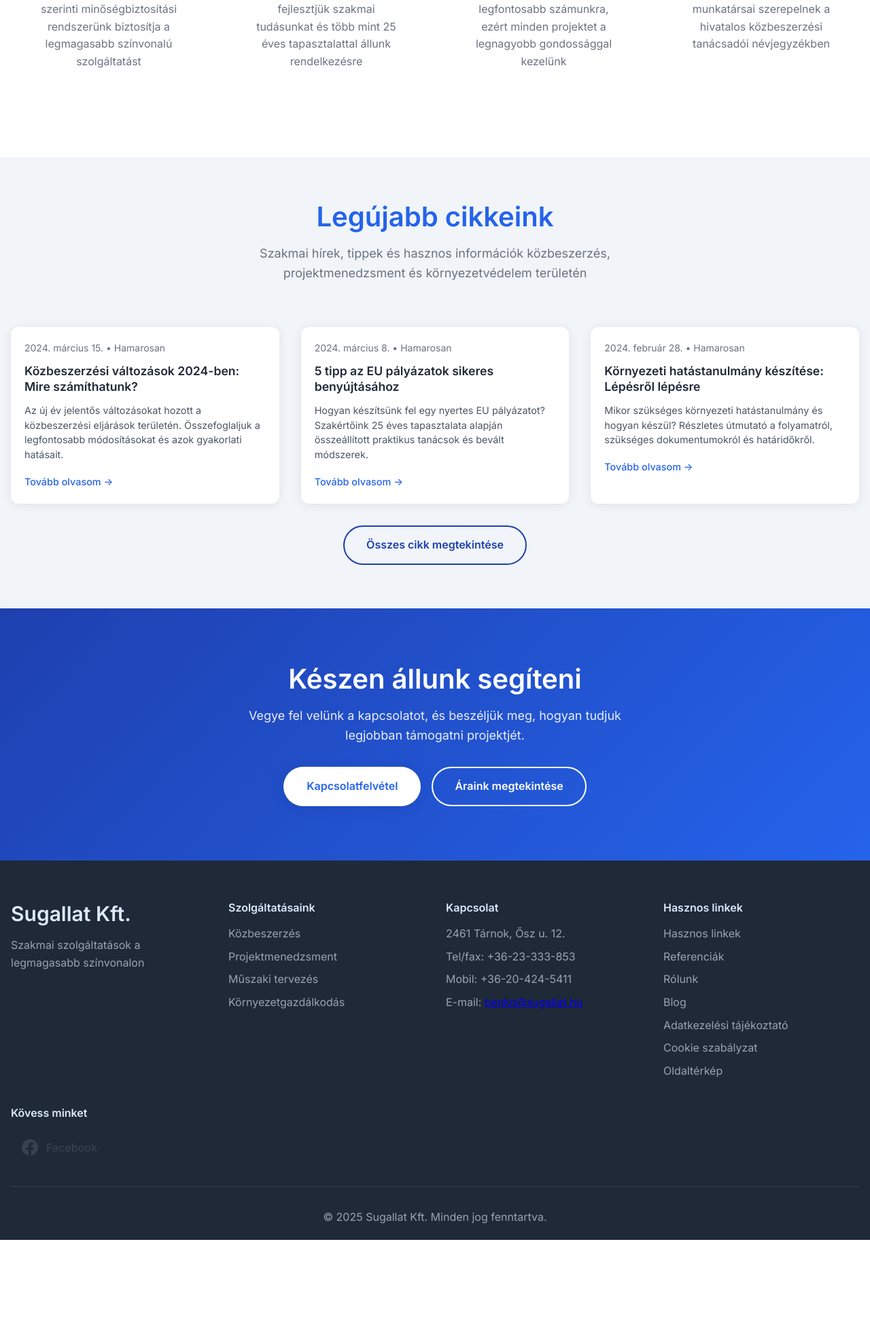
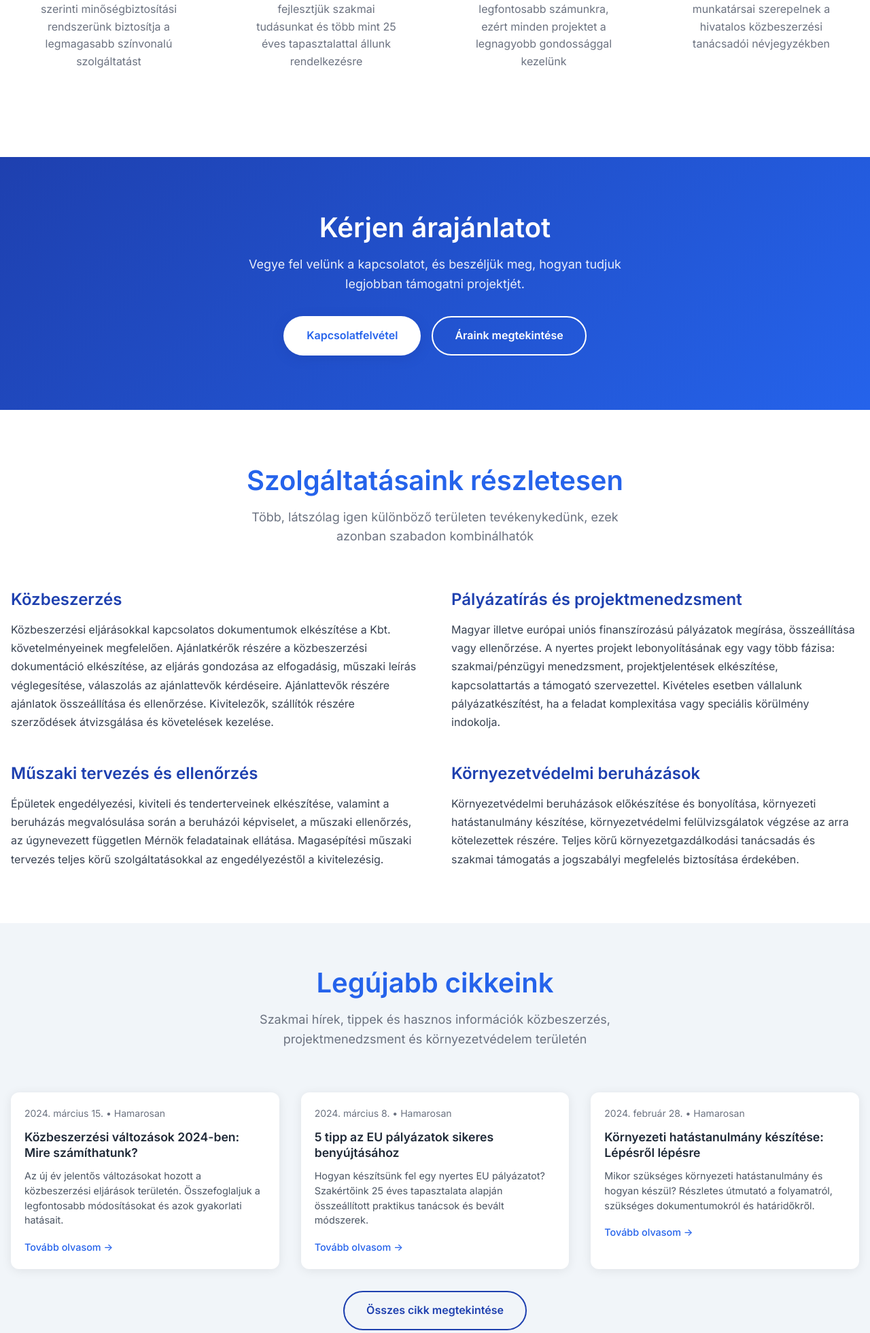
Before and after one commit to JurgenRauch/Sugallat.hu, a PHP site: page /pages/weboldal.html in a window 1280 px wide. Shown: the part 1834-3795 px from the top of the page at 68% size. Before the commit the page ends 3658 px from the top, so only its background shows below. Run offline with PHP 8.4, Linux system fonts and the light colour scheme.

Commit message:
seo text

```diff
--- a/pages/css/main.css
+++ b/pages/css/main.css
@@ -1784,6 +1784,96 @@ p {
     pointer-events: none;
 }
 
+/* ===== SERVICE INFO CARDS ===== */
+.service-info-section {
+    padding: 60px 0;
+    background: #f8fafc;
+}
+
+.service-info {
+    margin: 0;
+}
+
+.service-info-grid {
+    display: grid;
+    grid-template-columns: 1fr 1fr;
+    gap: 2rem;
+    margin-bottom: 3rem;
+}
+
+.service-info-card {
+    background: #f8fafc;
+    padding: 2rem;
+    border-radius: 15px;
+    border: 1px solid rgba(37, 99, 235, 0.1);
+}
+
+.service-info-card h3 {
+    color: #1e40af;
+    font-size: 1.25rem;
+    font-weight: 600;
+    margin-bottom: 1rem;
+}
+
+.service-info-card p {
+    color: #374151;
+    line-height: 1.6;
+    margin: 0;
+}
+
+@media (max-width: 768px) {
+    .service-info-grid {
+        grid-template-columns: 1fr;
+        gap: 1.5rem;
+    }
+
+    .service-info-card {
+        padding: 1.5rem;
+    }
+}
+
+/* ===== DETAILED SERVICES SECTION ===== */
+.detailed-services {
+    padding: 80px 0;
+    background: white;
+}
+
+.detailed-services-grid {
+    display: grid;
+    grid-template-columns: 1fr 1fr;
+    gap: 3rem;
+    margin-top: 3rem;
+}
+
+.service-detail {
+    padding: 0;
+}
+
+.service-detail h3 {
+    color: #1e40af;
+    font-size: 1.5rem;
+    font-weight: 600;
+    margin-bottom: 1rem;
+}
+
+.service-detail p {
+    color: #374151;
+    line-height: 1.7;
+    font-size: 1rem;
+    margin: 0;
+}
+
+@media (max-width: 768px) {
+    .detailed-services-grid {
+        grid-template-columns: 1fr;
+        gap: 2.5rem;
+    }
+
+    .service-detail h3 {
+        font-size: 1.25rem;
+    }
+}
+
 /* ===== OFFICE LOCATION ===== */
 .office-location {
     padding: 80px 0;
--- a/pages/weboldal.html
+++ b/pages/weboldal.html
@@ -176,6 +176,52 @@
         </div>
     </section>
 
+    <!-- Contact CTA Section -->
+    <section class="cta">
+        <div class="container">
+            <div class="cta-content">
+                <h2>Kérjen árajánlatot</h2>
+                <p>Vegye fel velünk a kapcsolatot, és beszéljük meg, hogyan tudjuk legjobban támogatni projektjét.</p>
+                <div class="cta-buttons">
+                    <a href="kapcsolat.html" class="btn btn-primary">Kapcsolatfelvétel</a>
+                    <a href="arak.html" class="btn btn-outline">Áraink megtekintése</a>
+                </div>
+            </div>
+        </div>
+    </section>
+
+    <!-- Detailed Services Section -->
+    <section class="detailed-services">
+        <div class="container">
+            <div class="section-header">
+                <h2>Szolgáltatásaink részletesen</h2>
+                <p>Több, látszólag igen különböző területen tevékenykedünk, ezek azonban szabadon kombinálhatók</p>
+            </div>
+
+            <div class="detailed-services-grid">
+                <div class="service-detail">
+                    <h3>Közbeszerzés</h3>
+                    <p>Közbeszerzési eljárásokkal kapcsolatos dokumentumok elkészítése a Kbt. követelményeinek megfelelően. Ajánlatkérők részére a közbeszerzési dokumentáció elkészítése, az eljárás gondozása az elfogadásig, műszaki leírás véglegesítése, válaszolás az ajánlattevők kérdéseire. Ajánlattevők részére ajánlatok összeállítása és ellenőrzése. Kivitelezők, szállítók részére szerződések átvizsgálása és követelések kezelése.</p>
+                </div>
+
+                <div class="service-detail">
+                    <h3>Pályázatírás és projektmenedzsment</h3>
+                    <p>Magyar illetve európai uniós finanszírozású pályázatok megírása, összeállítása vagy ellenőrzése. A nyertes projekt lebonyolításának egy vagy több fázisa: szakmai/pénzügyi menedzsment, projektjelentések elkészítése, kapcsolattartás a támogató szervezettel. Kivételes esetben vállalunk pályázatkészítést, ha a feladat komplexitása vagy speciális körülmény indokolja.</p>
+                </div>
+
+                <div class="service-detail">
+                    <h3>Műszaki tervezés és ellenőrzés</h3>
+                    <p>Épületek engedélyezési, kiviteli és tenderterveinek elkészítése, valamint a beruházás megvalósulása során a beruházói képviselet, a műszaki ellenőrzés, az úgynevezett független Mérnök feladatainak ellátása. Magasépítési műszaki tervezés teljes körű szolgáltatásokkal az engedélyezéstől a kivitelezésig.</p>
+                </div>
+
+                <div class="service-detail">
+                    <h3>Környezetvédelmi beruházások</h3>
+                    <p>Környezetvédelmi beruházások előkészítése és bonyolítása, környezeti hatástanulmány készítése, környezetvédelmi felülvizsgálatok végzése az arra kötelezettek részére. Teljes körű környezetgazdálkodási tanácsadás és szakmai támogatás a jogszabályi megfelelés biztosítása érdekében.</p>
+                </div>
+            </div>
+        </div>
+    </section>
+
     <!-- Blog Preview Section -->
     <section class="blog-preview light-bg">
         <div class="container">
@@ -194,20 +240,6 @@
         </div>
     </section>
 
-    <!-- Contact CTA Section -->
-    <section class="cta">
-        <div class="container">
-            <div class="cta-content">
-                <h2>Készen állunk segíteni</h2>
-                <p>Vegye fel velünk a kapcsolatot, és beszéljük meg, hogyan tudjuk legjobban támogatni projektjét.</p>
-                <div class="cta-buttons">
-                    <a href="kapcsolat.html" class="btn btn-primary">Kapcsolatfelvétel</a>
-                    <a href="arak.html" class="btn btn-outline">Áraink megtekintése</a>
-                </div>
-            </div>
-        </div>
-    </section>
-
     <!-- Footer will be loaded by JavaScript -->
     <div id="footer-placeholder"></div>
 
```
Also changed, not shown: pages/arak.html (+18 -1 lines).
